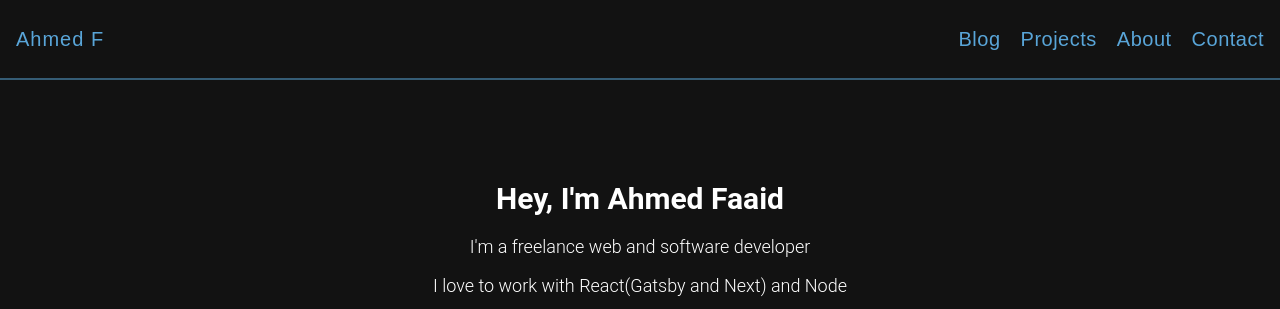
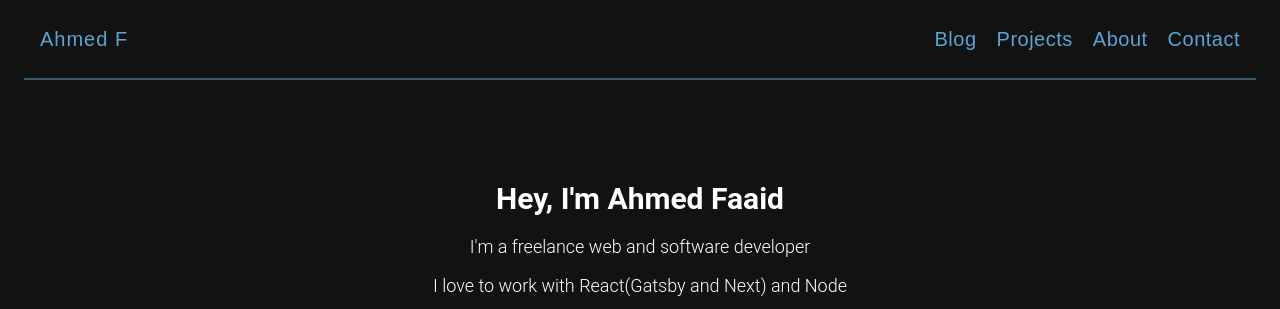
Before and after one commit to ahmedfaaid/ahmedfaaid-gatsby, a Gatsby site: page / in a window 1280 px wide. Shown: the top 309 px of the page. Built offline with nearby package versions, Linux system fonts and the light colour scheme; Gatsby itself is replaced by a stand-in of ours; some packages are replaced by stand-ins of ours.

Commit message:
fix rss feed and navbar

```diff
--- a/gatsby-config.js
+++ b/gatsby-config.js
@@ -104,6 +104,8 @@ module.exports = {
                 ) {
                   edges {
                     node {
+                      excerpt
+                      html
                       fields {
                         slug
                       }
@@ -117,7 +119,7 @@ module.exports = {
             `,
             output: '/rss.xml',
             title: `Ahmed Faaid's RSS feed`,
-            match: '^/blog/',
+            // match: '^/blog/',
           },
         ],
       },
--- a/src/components/Navbar/Navbar.js
+++ b/src/components/Navbar/Navbar.js
@@ -10,7 +10,7 @@ export default function Navbar() {
   };
 
   return (
-    <nav className='py-6 text-primary border-b-2 border-primary border-opacity-50 md:relative'>
+    <nav className='py-6 text-primary border-b-2 border-primary border-opacity-50 md:relative md:mx-6'>
       <div className='flex justify-between items-center px-4'>
         <div>
           <Link
```
